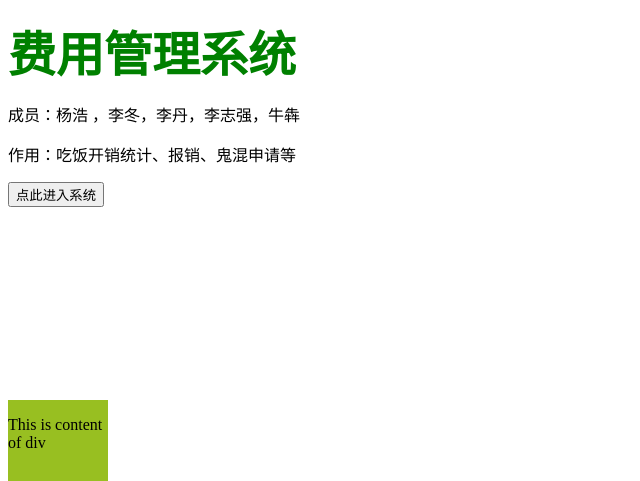
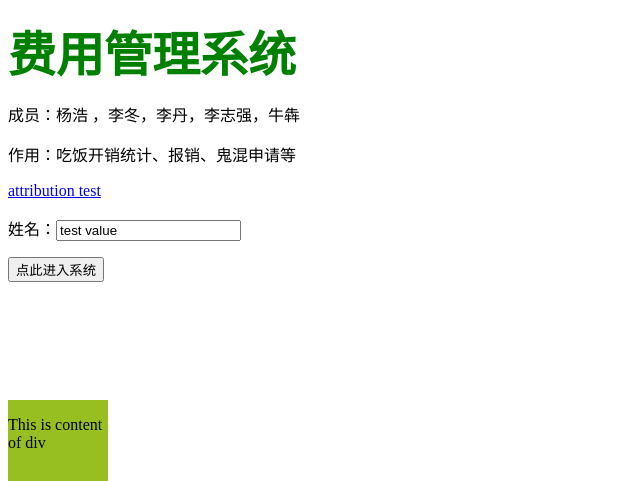
Before and after one commit to niubenaniu/sec, a Django app: page / in a window 1280 px wide. Shown: the top 481 px of the page, without its empty margins (0-640 px from the left). Run offline with Django 3.2, Linux system fonts and the light colour scheme; parts of the project's set-up code (start-up, migrations or seed data) failed here and were passed over; some libraries are stand-ins or nearby versions.

Commit message:
modified index.html

```diff
--- a/www/home/templates/index.html
+++ b/www/home/templates/index.html
@@ -21,7 +21,7 @@ div.animate({left:'300px',height:'50px',width:'50px'});
 div.animate({top:'450px',height:'25px',width:'25px'});
 div.animate({left:'350px',height:'5px',width:'5px'},function(){
 
-alert("Text:"+div.text()+"\n"+"HTML:"+div.html());
+alert("Text:"+div.text()+"\n"+"HTML:"+div.html()+"\n"+"Value:"+$("#test").val()+"\n"+"Attr:"+$("#attrtest").attr("href"));
 
 });
 });
@@ -39,6 +39,8 @@ $("div").stop(false,true);
 <p><font size="40" color="green" text-align ="center"><b>费用管理系统</b></font></p>
 <p>成员：杨浩 ，李冬，李丹，李志强，牛犇</p>
 <p>作用：吃饭开销统计、报销、鬼混申请等</p>
+<p> <a id="attrtest" href="http://www.baidu.com">attribution test</a></p>
+<p>姓名：<input type="text" id="test" value="test value"></p>
 <input class="button" type="submit" value="点此进入系统">
 </form>
 </body>
```
Also changed, not shown: 7 other files.
